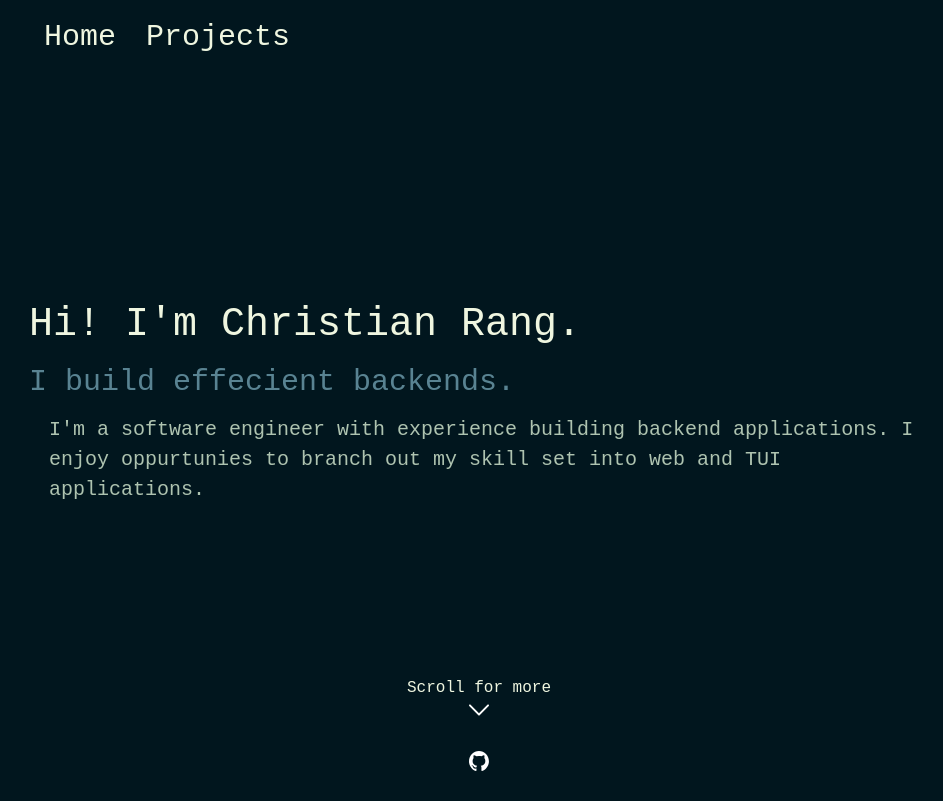
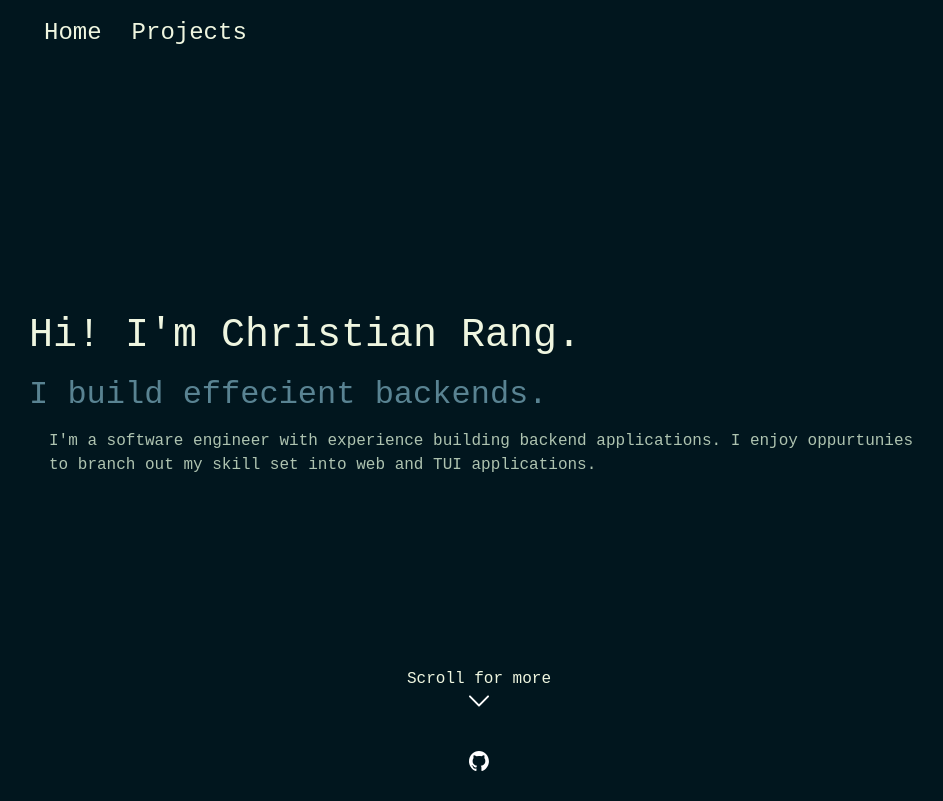
Before and after one commit to christianrang/portfolio-site, a Next.js app: page / in a window 1280 px wide. Shown: the whole page, without its empty margins (161-1104 px from the left). Built offline with nearby package versions, Linux system fonts and the light colour scheme.

Commit message:
chore(font-size): use dynamic font size units following best practice

```diff
--- a/styles/Experience.module.css
+++ b/styles/Experience.module.css
@@ -22,7 +22,6 @@
 
 .leftcard {
     padding: 5px;
-    font-size: 18px;
     width: 30%;
     color: var(--secondary-text-color);
 }
@@ -36,16 +35,13 @@
 
 .cardheader {
     color: var(--primary-text-color);
-    font-size: 20px;
 }
 
 .cardsubheader {
     color: var(--secondary-text-color);
-    font-size: 20px;
 }
 
 .cardbody {
-    font-size: 18px;
     padding-left: 10px;
     padding-top: 10px;
 }
--- a/styles/Navbar.module.css
+++ b/styles/Navbar.module.css
@@ -3,7 +3,7 @@
     display: inline-grid;
     padding: 5px;
     font-weight: 500;
-    font-size: 30px;
+    font-size: 1.5rem;
     color: var(--primary-text-color);
     font-family: "Roboto Mono", monospace;
     top: 0px;
--- a/styles/Projects.module.css
+++ b/styles/Projects.module.css
@@ -48,7 +48,7 @@
 }
 
 .header {
-  font-size: 20px;
+  font-size: 1.3rem;
   margin: 30px;
   color: var(--primary-text-color);
 }
--- a/styles/globals.css
+++ b/styles/globals.css
@@ -38,37 +38,24 @@ body {
 }
 
 h1.intro {
-    font-size: 40px;
+    font-size: 2.5rem;
     font-weight: 500;
     text-align: left;
     margin-bottom: 5px;
     color: var(--primary-text-color);
-
-    @media (max-height: 700px) {
-        font-size: 30px;
-    }
 }
 
 h2.intro {
-    font-size: 30px;
+    font-size: 2rem;
     font-weight: 400;
     color: var(--third-text-color);
     text-align: left;
     margin-bottom: 10px;
-
-    @media (max-height: 700px) {
-        font-size: 20px;
-    }
 }
 
 p.intro {
-    font-size: 20px;
     color: var(--secondary-text-color);
     margin-left: 20px;
-
-    @media (max-height: 700px) {
-        font-size: 15px;
-    }
 }
 
 div.intro {
```
